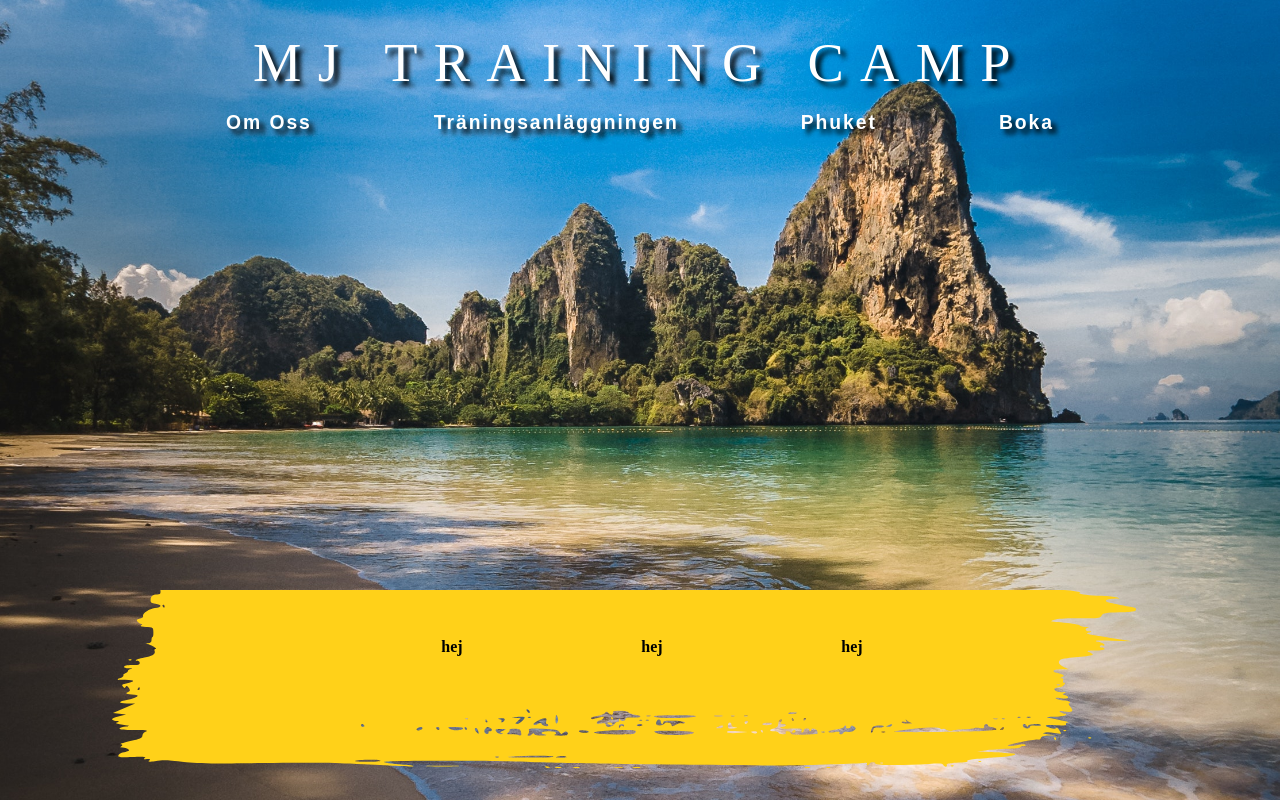
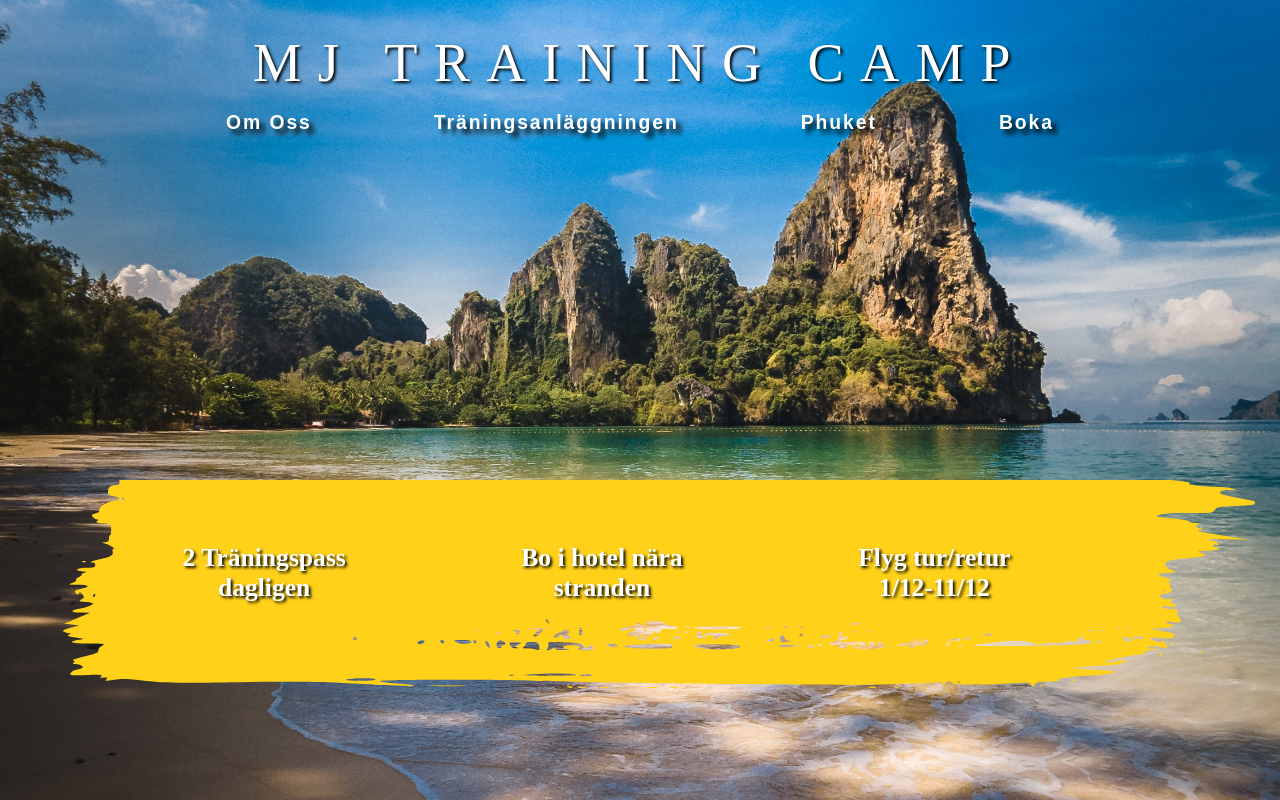
Before and after one commit to axxcident/MJtrainingcamps, a Vue app: page / in a window 1280 px wide. Built offline with nearby package versions, Linux system fonts and the light colour scheme; a web font is replaced by a local one.

Commit message:
firstPage done

```diff
--- a/src/components/yellowPlank.vue
+++ b/src/components/yellowPlank.vue
@@ -2,9 +2,9 @@
   <div class="page-1">
     <div class="welcome-info">
       <div class="welcome-info-flex">
-        <h4 class="welcome-info-text">hej</h4>
-        <h4 class="welcome-info-text">hej</h4>
-        <h4 class="welcome-info-text">hej</h4>
+        <h4 class="welcome-info-text">2 Träningspass<br>dagligen</h4>
+        <h4 class="welcome-info-text">Bo i hotel nära<br>stranden</h4>
+        <h4 class="welcome-info-text">Flyg tur/retur<br>1/12-11/12</h4>
       </div>
     </div>
     <img src="../assets/yellowPlank.svg" class="background-placeholder" alt="background placeholder" />
@@ -24,12 +24,20 @@
   .welcome-info-flex {
     display: flex;
     justify-content: space-around;
-    width: 600px;
+    /* width: 600px; */
   }
   .welcome-info {
     z-index: 1;
     position: absolute;
-    bottom: 4em;
-    left: 20em;
+    width: 80%;
+    margin-top: 5%;
+    margin-left: 5%;
+  }
+
+  .welcome-info-text {
+    color: #ffffff;
+    text-shadow: 2px 2px 3px black;
+    font-size: 1.6em;
+    font-weight: 600;
   }
 </style>
--- a/src/style.css
+++ b/src/style.css
@@ -25,19 +25,17 @@ body {
 }
 
 .page-1 {
-  height: 71vh;
-  width: 95%;
+  position:fixed;
+  top: 30em;
+  left: 2rem;
+  height: 15vh;
+  width: 98%;
   margin: auto;
 }
 
 .background-placeholder {
-  position:fixed;
-  bottom: 2em;
-  left: 7rem;
-  width: 80%;
-  /* max-height: 180px; */
-  /* max-width: 1100px; */
-  /* width: 90%; */
+  width: 95%;
+  max-height: 220px;
 }
 
 .welcome-page {
@@ -51,7 +49,7 @@ body {
   /* word-spacing: 0.5em; */
   letter-spacing: 0.3em;
   color: #ffffff;
-  text-shadow: 5px 5px 5px black;
+  text-shadow: 2px 2px 3px black;
 }
 
 .navigation-meny {
@@ -62,17 +60,9 @@ body {
   max-width: 950px;
 }
 
-.navigation-meny a {
-  text-decoration: none;
-}
 
 button {
   border-color: transparent;
-  /* border-radius: 8px; */
-  /* padding: 0.6em 1.2em; */
-  /* font-size: 1em; */
-  /* font-weight: 500; */
-  /* font-family: inherit; */
   background-color: transparent;
   cursor: pointer;
   transition: border-color 0.25s;
@@ -92,12 +82,6 @@ button {
   font-size: 1.5em;
 }
 
-
-/* button:focus,
-button:focus-visible {
-  outline: 4px auto -webkit-focus-ring-color;
-} */
-
 .card {
   padding: 2em;
 }
```
